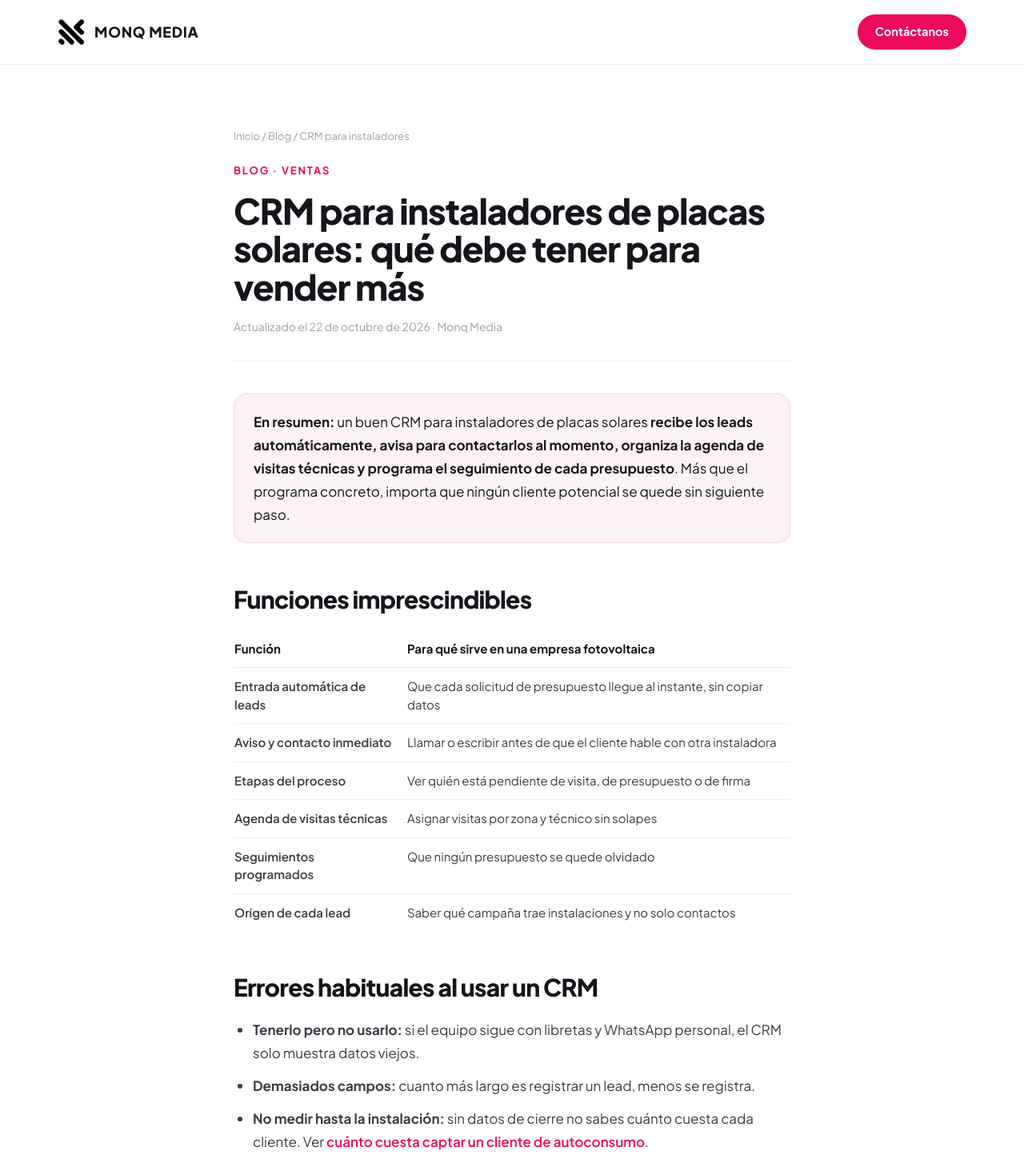
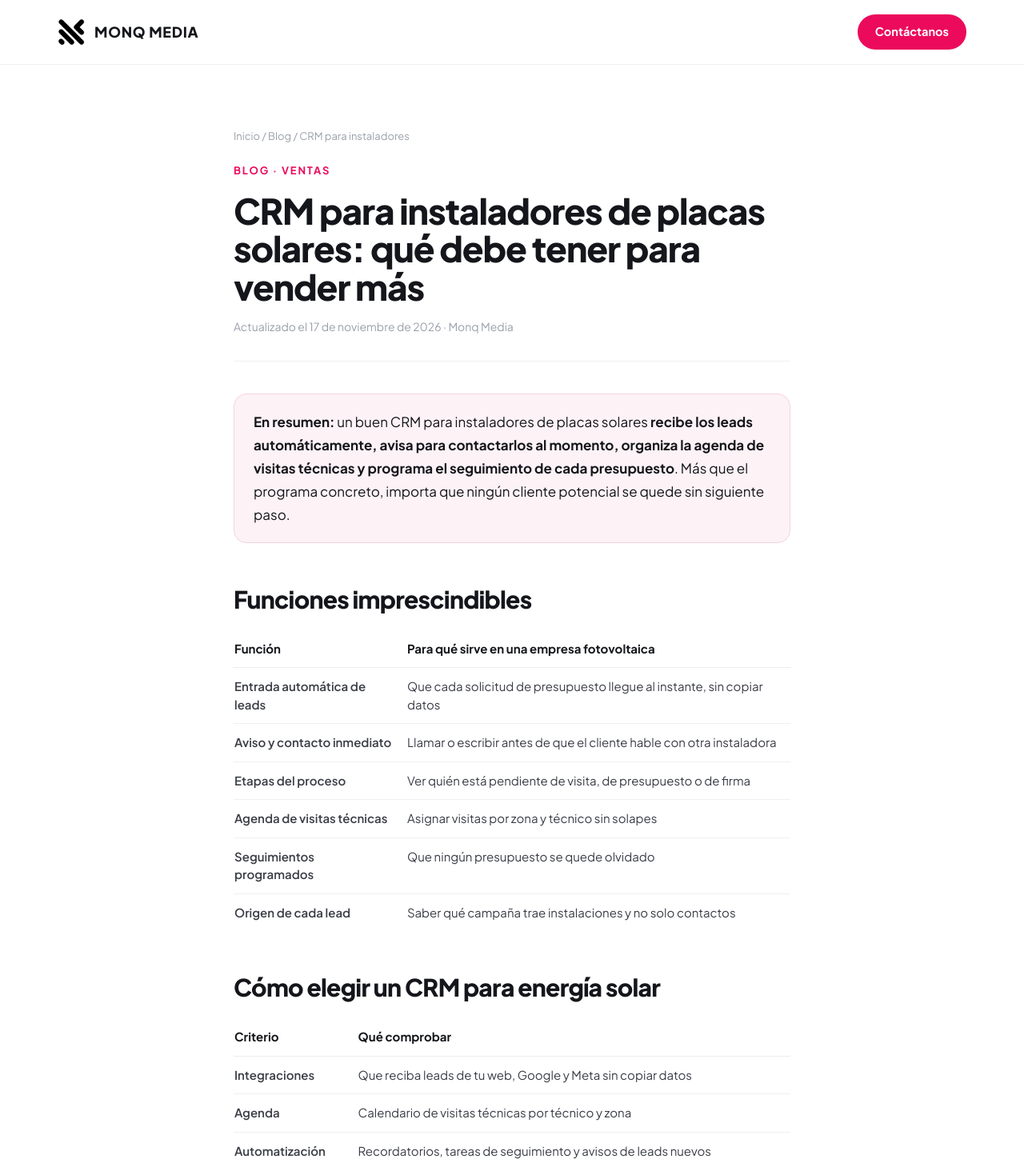
Before and after one commit to monqmedia/monqmedia-web, a Next.js app: page /blog/crm-para-instaladores-de-placas-solares in a window 1280 px wide. Shown: the top 1459 px of the page at 80% size. Built offline with nearby package versions, Linux system fonts and the light colour scheme.

Commit message:
SEO: CRM para energía solar (título, criterios para elegir CRM, FAQ, dateModified)
Co-Authored-By: Claude Opus 5.5 <noreply@anthropic.com>
Claude-Session: https://claude.ai/code/session_01Qau9YZQa7YvPv1Gw7N1mwG

```diff
--- a/app/blog/crm-para-instaladores-de-placas-solares/page.tsx
+++ b/app/blog/crm-para-instaladores-de-placas-solares/page.tsx
@@ -33,6 +33,10 @@ const faqs: Faq[] = [
     a: "No. Le quita tareas repetitivas y le da orden. Con un sistema de IA conectado, el primer contacto y los recordatorios se automatizan y el comercial se dedica a las visitas y al cierre.",
   },
   {
+    q: "¿Cómo elijo un CRM para mi empresa de energía solar?",
+    a: "Prioriza que se conecte con tus formularios y anuncios, que tenga agenda para las visitas técnicas, recordatorios y tareas de seguimiento, que se use bien desde el móvil y que permita medir el origen de cada instalación. Más vale uno sencillo que el equipo use que uno completo que nadie actualiza.",
+  },
+  {
     q: "¿Qué métricas debería mostrar?",
     a: "Leads recibidos, tiempo hasta el primer contacto, visitas técnicas agendadas, presupuestos enviados, instalaciones cerradas y coste por instalación por cada fuente.",
   },
@@ -44,6 +48,7 @@ const jsonLd = [
     description: post.description,
     url: URL,
     published: post.date,
+    modified: post.updated,
   }),
   faqJsonLd(faqs),
   breadcrumbJsonLd(post.title, URL, { name: "Blog", href: "/blog" }),
@@ -57,8 +62,8 @@ export default function Article() {
       parent={{ name: "Blog", href: "/blog" }}
       eyebrow="Blog · Ventas"
       title={post.title}
-      updated={post.date}
-      updatedLabel={post.dateLabel}
+      updated={post.updated ?? post.date}
+      updatedLabel={post.updatedLabel ?? post.dateLabel}
       summary={
         <>
           un buen CRM para instaladores de placas solares{" "}
@@ -82,6 +87,19 @@ export default function Article() {
           ["Agenda de visitas técnicas", "Asignar visitas por zona y técnico sin solapes"],
           ["Seguimientos programados", "Que ningún presupuesto se quede olvidado"],
           ["Origen de cada lead", "Saber qué campaña trae instalaciones y no solo contactos"],
+        ]}
+      />
+
+      <h2 className={h2}>Cómo elegir un CRM para energía solar</h2>
+      <Table
+        head={["Criterio", "Qué comprobar"]}
+        rows={[
+          ["Integraciones", "Que reciba leads de tu web, Google y Meta sin copiar datos"],
+          ["Agenda", "Calendario de visitas técnicas por técnico y zona"],
+          ["Automatización", "Recordatorios, tareas de seguimiento y avisos de leads nuevos"],
+          ["Móvil", "Que los técnicos y comerciales lo usen desde el teléfono"],
+          ["Informes", "Coste por instalación y origen de cada cliente"],
+          ["Sencillez", "Que el equipo lo use de verdad desde el primer día"],
         ]}
       />
 
--- a/app/blog/posts.ts
+++ b/app/blog/posts.ts
@@ -44,10 +44,12 @@ export const posts: Post[] = [
   },
   {
     slug: "crm-para-instaladores-de-placas-solares",
-    seoTitle: "CRM para instaladores de placas solares",
+    seoTitle: "CRM para energía solar: guía para instaladores",
+    updated: "2026-11-17",
+    updatedLabel: "17 de noviembre de 2026",
     title: "CRM para instaladores de placas solares: qué debe tener para vender más",
     description:
-      "Qué funciones necesita un CRM para una empresa de paneles solares o instalaciones fotovoltaicas: entrada de leads, contacto inmediato, agenda de visitas técnicas y seguimiento.",
+      "Qué debe tener un CRM para empresas de energía solar e instaladores de placas solares: entrada de leads, contacto inmediato, agenda de visitas técnicas, seguimiento y cómo elegirlo.",
     date: "2026-10-22",
     dateLabel: "22 de octubre de 2026",
   },
```
